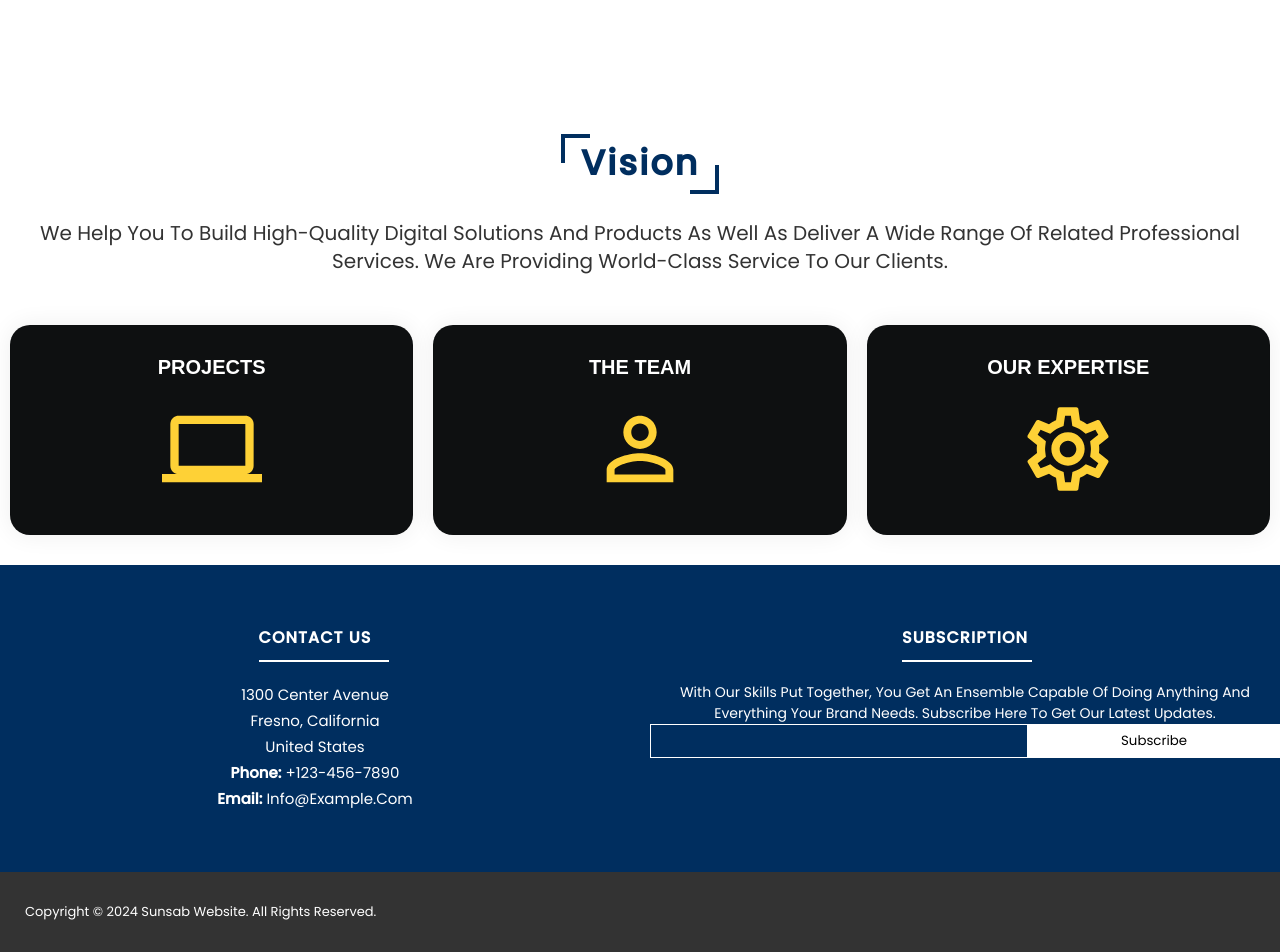
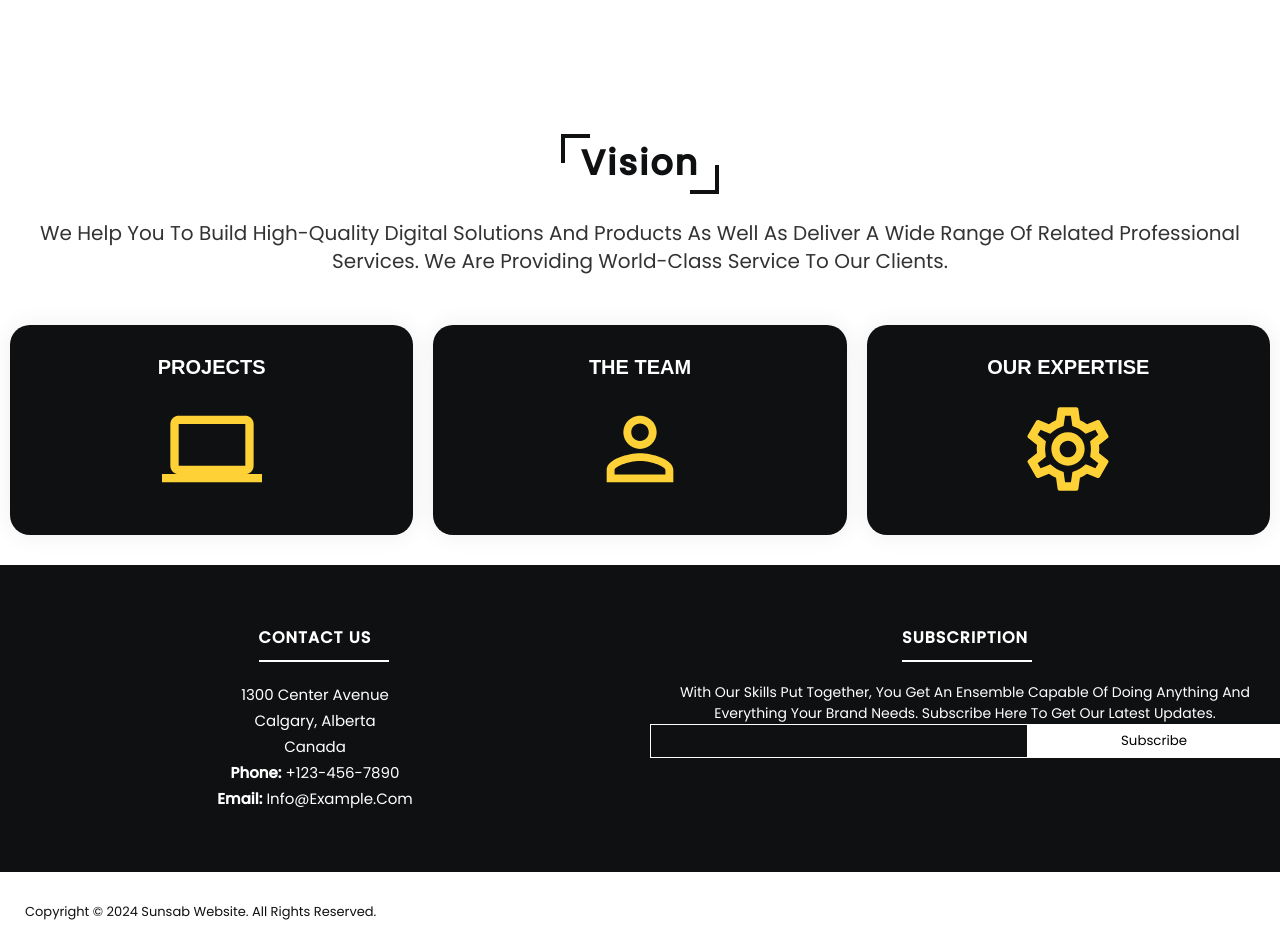
Before and after one commit to SunsabWebTeam1/Company_Website, a React (Create React App) app: page / in a window 1280 px wide. Shown: the part 1104-2056 px from the top of the page. Built offline with nearby package versions, Linux system fonts and the light colour scheme.

Commit message:
colour change

```diff
--- a/src/components/Footer.jsx
+++ b/src/components/Footer.jsx
@@ -21,9 +21,9 @@ function Footer() {
               <p>
                 1300 Center Avenue
                 <br />
-                Fresno, California
+                Calgary, Alberta
                 <br />
-                United States <br />
+                Canada <br />
                 <strong>Phone:</strong> +123-456-7890
                 <br />
                 <strong>Email:</strong> info@example.com
@@ -51,7 +51,11 @@ function Footer() {
         <div className="row align-items-center">
           <div
             className="col-md-6 copyright"
-            style={{ color: "#fff", fontSize: "1.3rem", paddingLeft: "25px" }}
+            style={{
+              color: "#0e1011",
+              fontSize: "1.3rem",
+              paddingLeft: "25px",
+            }}
           >
             Copyright &copy; 2024 Sunsab Website. All Rights Reserved.
           </div>
--- a/src/styles/style.css
+++ b/src/styles/style.css
@@ -27,7 +27,7 @@ body {
   padding-top: 6rem;
   display: inline-block;
   font-size: 3.5rem;
-  color: #002e5f;
+  color: #0e1011;
   position: relative;
   letter-spacing: 0.2rem;
 }
@@ -46,8 +46,8 @@ body {
   position: absolute;
   height: 2.5rem;
   width: 2.5rem;
-  border-top: 0.4rem solid #002e5f;
-  border-left: 0.4rem solid #002e5f;
+  border-top: 0.4rem solid #0e1011;
+  border-left: 0.4rem solid #0e1011;
 }
 
 .faq .heading::before,
@@ -855,11 +855,11 @@ body {
 .footer {
   position: relative;
   padding: 0 0 30px 0;
-  background: #333;
+  background: #fff;
 }
 
 .footer .footer-top {
-  background: #002e5f;
+  background: #0e1011;
   padding: 60px 0 30px 0;
 }
 
@@ -967,8 +967,8 @@ body {
 
 .footer .footer-top .footer-newsletter input[type="submit"]:hover {
   color: #ffffff;
-  background: #00bfff;
-  border: 1px solid #00bfff;
+  background: #efbb35;
+  border: 1px solid #efbb35;
   letter-spacing: 0.2rem;
 }
 
```
